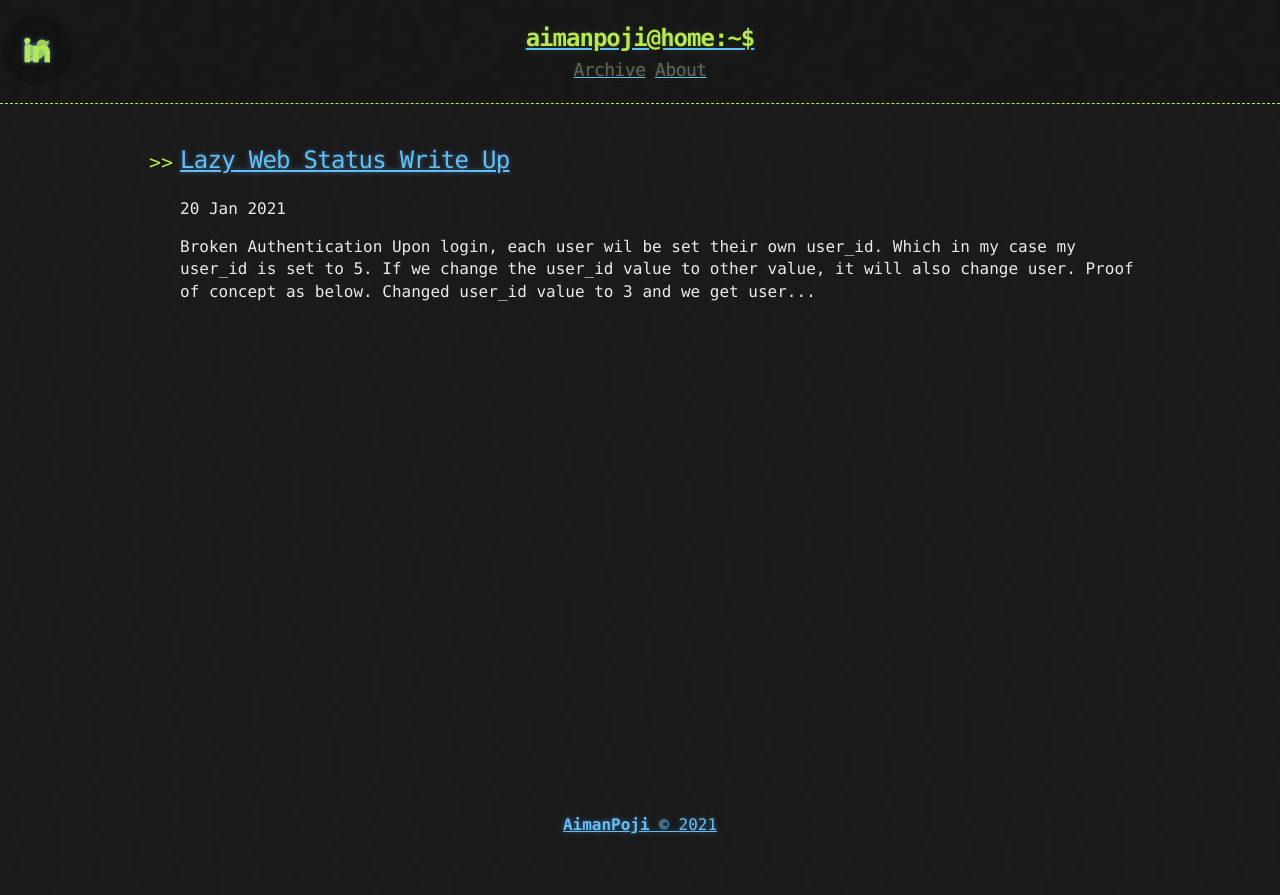
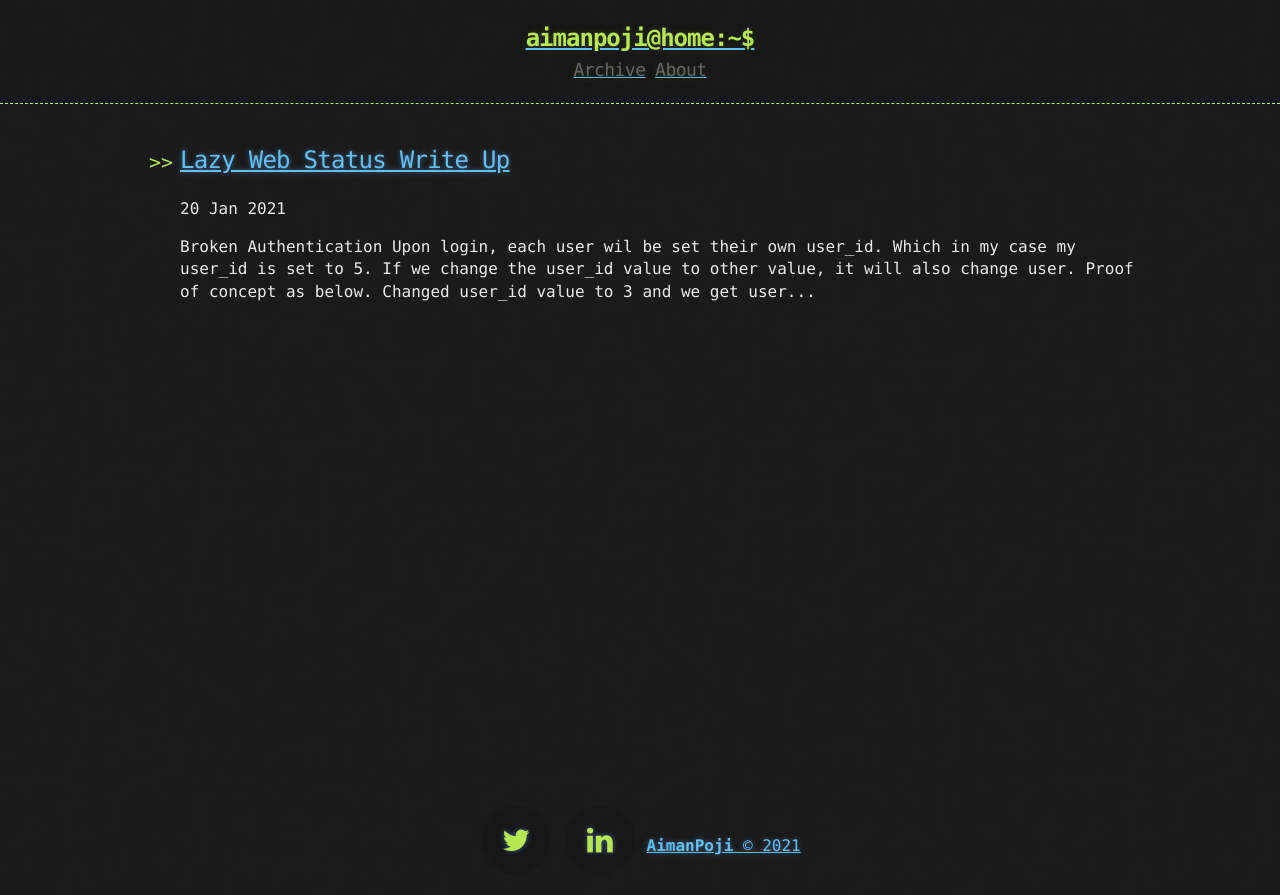
Before and after one commit to aimanpoji/aimanpoji.github.io, a Jekyll site: the page built from index.html, in a window 1280 px wide. Shown: the top 895 px of the page. Built offline with Jekyll 4.4.1, drawn with Linux system fonts in a browser that asks for light colours; the list of posts is cut into pages by our own code.

Commit message:
Update footer.html

```diff
--- a/_includes/footer.html
+++ b/_includes/footer.html
@@ -10,10 +10,7 @@
   text-decoration: none;
   margin: 5px 2px;
   border-radius: 50%;
-  position: absolute;
   top: 10px;
-  left: 0;
-  right: 0;
 }
 
 .fa:hover {
```
